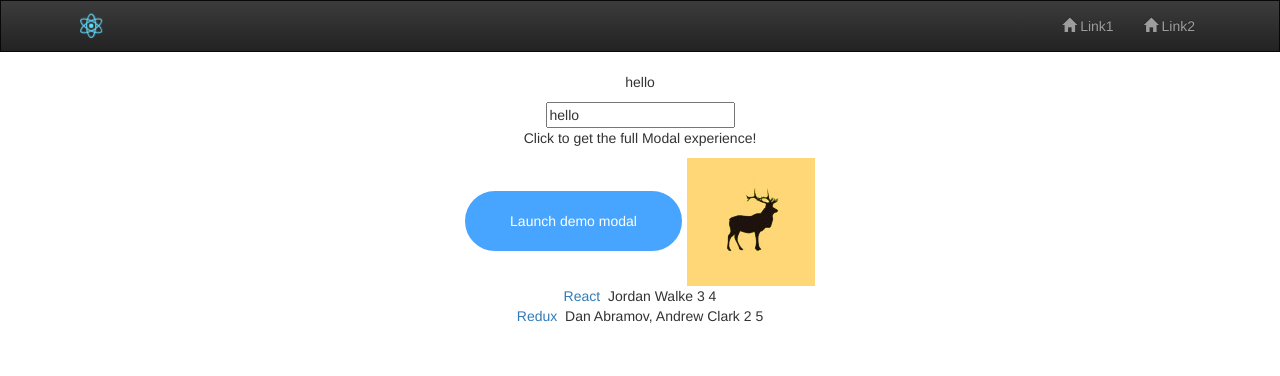
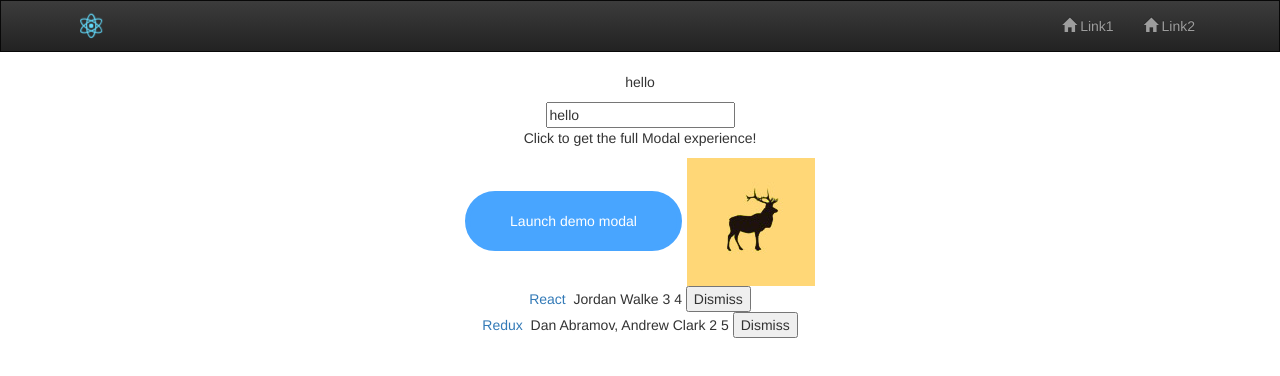
Before and after one commit to zuhrasofyan/axioo, a React (Create React App) app: page / in a window 1280 px wide. Shown: the top 376 px of the page. Built offline with nearby package versions, Linux system fonts and the light colour scheme.

Commit message:
Dismiss button to list
Learn concept of Unidirectional Data Flow

```diff
--- a/src/components/Layout.js
+++ b/src/components/Layout.js
@@ -31,15 +31,30 @@ class Layout extends Component {
       list: list,
     };
     this.changeTitle = this.changeTitle.bind(this);
+    this.onDismiss = this.onDismiss.bind(this);
   }
   changeTitle(title) {
     this.setState({title});
   }
+  onDismiss(id) {
+    //isNotId ES5
+    // function isNotId(item) {
+    //   return item.objectID !== id;
+    // }
+
+    //isNotId ES6
+    const isNotId = item => item.objectID !== id;
+
+    const updatedList = this.state.list.filter(isNotId);
+    this.setState({ list: updatedList });
+  }
+
   render() {
     return(
       <div>
         <Header />
         <Body changeTitle={this.changeTitle} title={this.state.title}/>
+
         {this.state.list.map((item) =>
 
           <div key={ item.objectID }>
@@ -49,6 +64,13 @@ class Layout extends Component {
             <span>{ item.author } </span>
             <span>{ item.num_comments } </span>
             <span>{ item.points } </span>
+            <span>
+              <button onClick={() => this.onDismiss(item.objectID)}
+                      type="button"
+              >
+                Dismiss
+              </button>
+            </span>
           </div>
 
         )}
```
